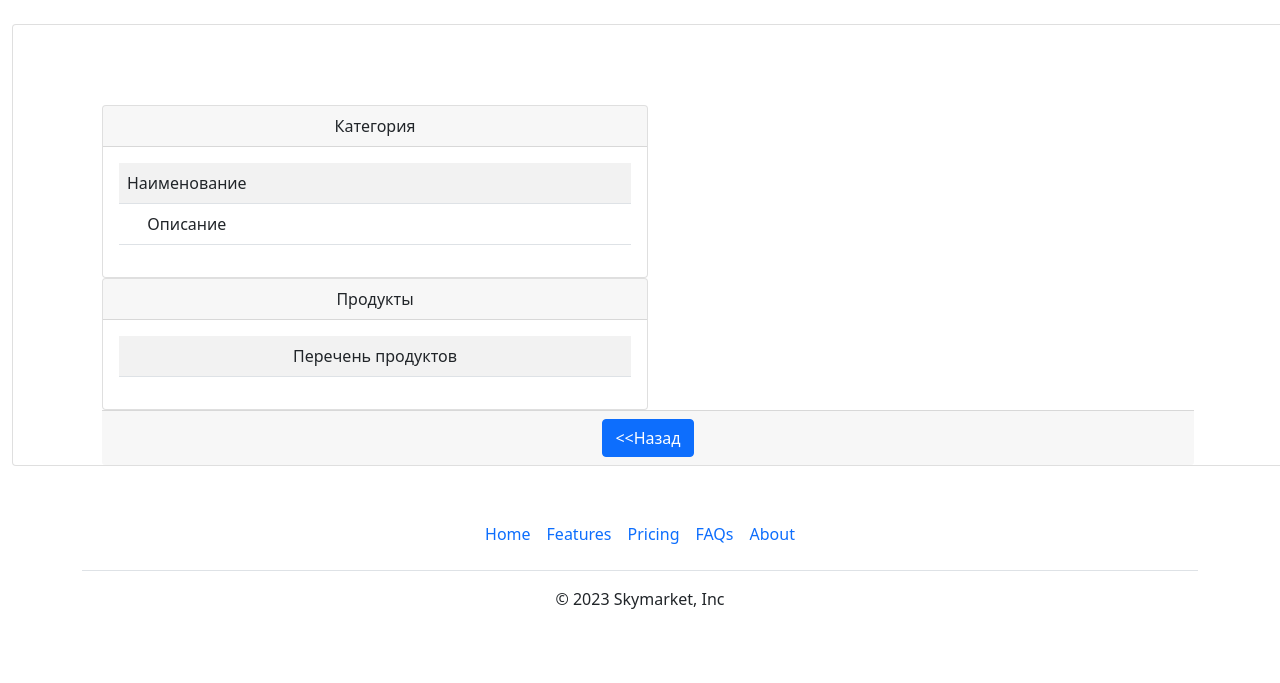
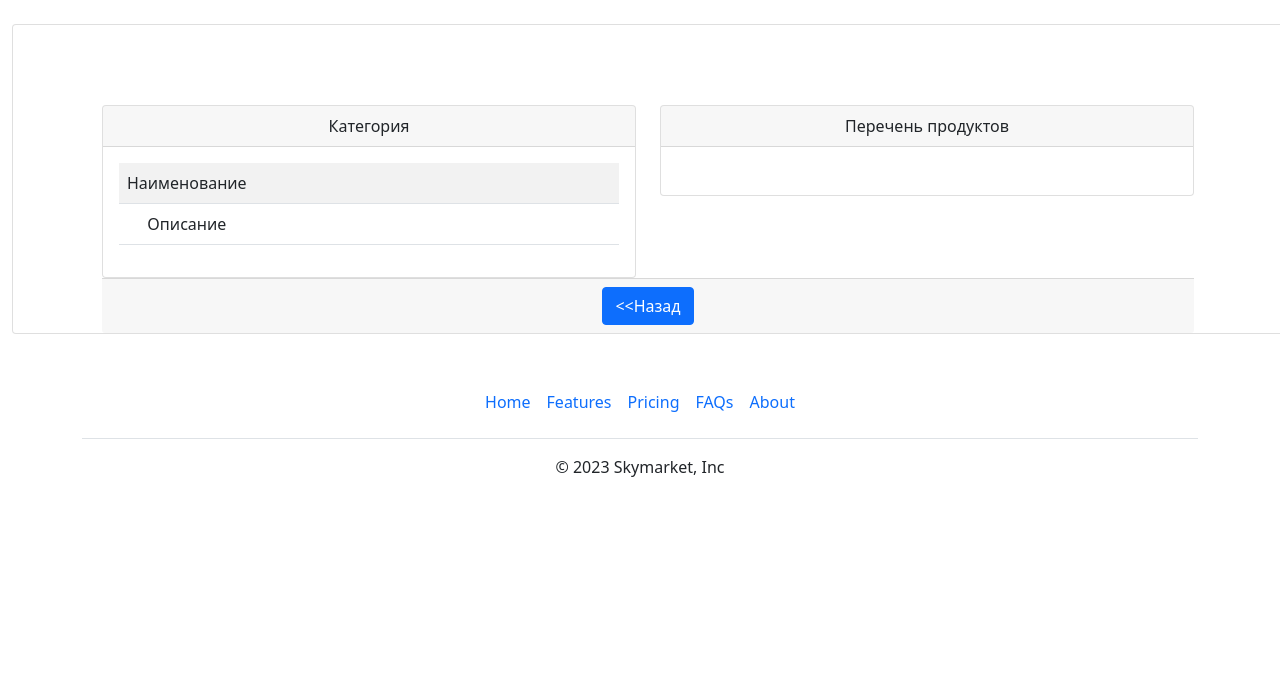
Before and after one commit to Dmitry177777/21.1, a Django app: template main/templates/main/category_detail.html in a window 1280 px wide. Shown: the part 225-908 px from the top of the page. After the commit the page ends 702 px from the top, so only its background shows below. Run offline with Django 4.2, Linux system fonts and the light colour scheme; the template is opened without the code that fills it, so the values that code supplies are empty; some libraries are stand-ins or nearby versions.

Commit message:
task6/lesson 23.2 category_detail.html

```diff
--- a/main/templates/main/category_detail.html
+++ b/main/templates/main/category_detail.html
@@ -9,7 +9,8 @@
 
 
         <div class="container">
-                <div class="col-6">
+            <div class="row">
+                <div class="col-sm">
                 <div class="card">
                     <div class="card-header">Категория</div>
                          <div class="card-body">
@@ -26,29 +27,26 @@
                         </div>
                 </div>
                 </div>
-        </div>
-        <div class="container">
-                <div class="col-6">
+
+
+                <div class="col-sm">
                 <div class="card">
-                    <div class="card-header">Продукты</div>
+                    <div class="card-header">Перечень продуктов</div>
                          <div class="card-body">
                          <table class="table table-striped">
-                            <tr>
-                                <td class="w-25">Перечень продуктов</td>
 
-                            </tr>
-                                {% for product in object.product_set.all %}
+                                {% for product in product_list %}
                                     <tr>
                                      <td class="w-25">{{product.product_name}}</td>
                                     </tr>
 
                                 {% endfor %}
 
-
                         </table>
                     </div>
                 </div>
                 </div>
+            </div>
             <div class="card-footer">
                 <a href="{% url 'main:product_list' %}" class = "btn btn-primary"> <<Назад</a>
         </div>
--- a/main/views.py
+++ b/main/views.py
@@ -49,7 +49,8 @@ class CategoryDetailView(LoginRequiredMixin, DetailView):
 
     def get_context_data(self, **kwargs):
         context_data = super().get_context_data(**kwargs)
-        context_data['title'] = context_data['object'].product_category
+        context_data['title'] = context_data['object']
+        context_data['product_list'] = self.object.product_set.all()
 
         return context_data
 
```
